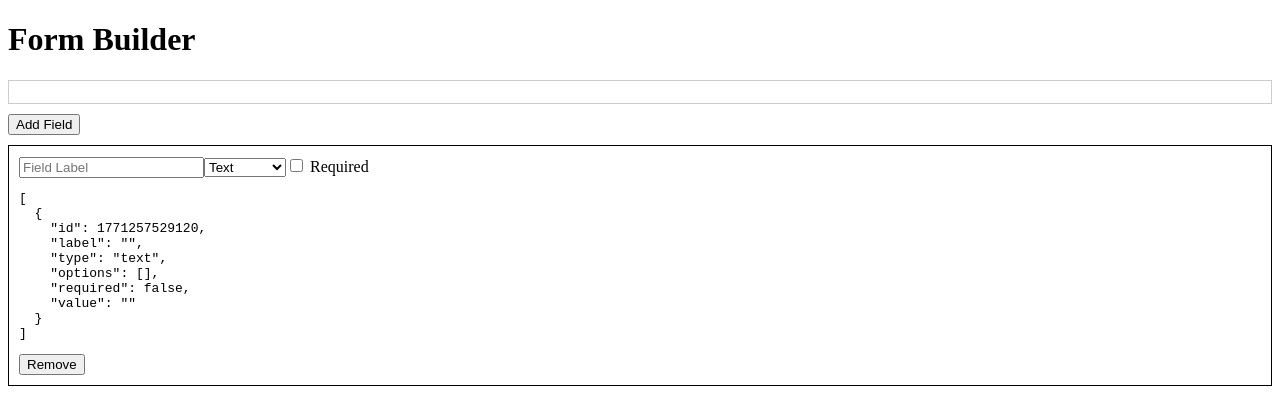
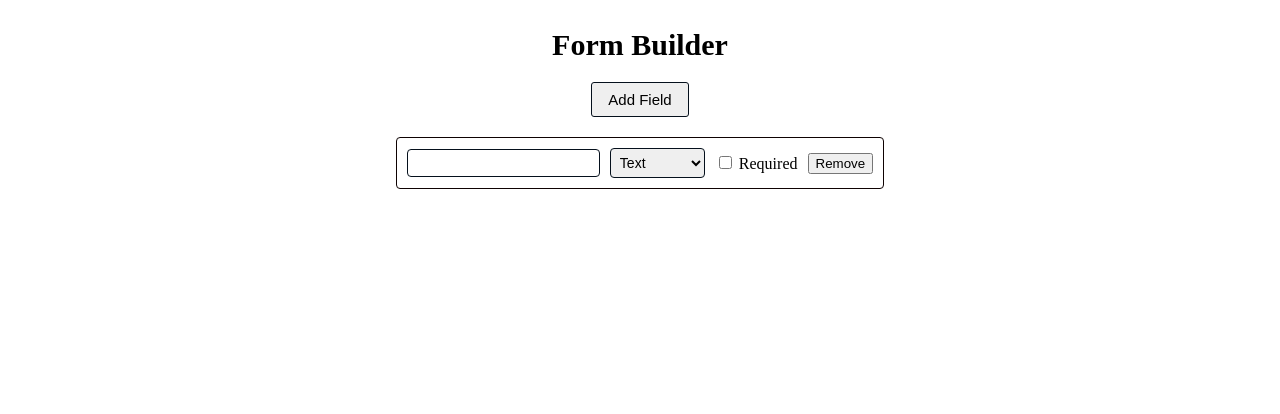
Before and after one commit to Nothingspecial2468/form-builder, a Vue app: page / in a window 1280 px wide. Both pictures are taken after a click on the button "Add Field". Shown: the top 414 px of the page. Built offline with nearby package versions, Linux system fonts and the light colour scheme.

Commit message:
Add component architecture

```diff
--- a/src/App.vue
+++ b/src/App.vue
@@ -1,5 +1,6 @@
 <script setup>
 import { useFormBuilder } from './composables/useFormBuilder';
+import FieldEditor  from './components/FieldEditor.vue';
 
 const{
   fields,
@@ -13,54 +14,60 @@ const{
 </script>
 
 <template>
-  <div>
+  <div class="container">
     <h1>Form Builder</h1>
 
-    <div v-if="fields.length === 0" style="margin-top: 16px; padding: 15px; border: 1px dashed #aaa;">
+    <div v-if="fields.length === 0" class="empty">
         <p>No fields yet!</p>
         <p>Click "Add Field" to start building your form.</p>
     </div>
 
-    <div v-else>
-        <div v-for="field in fields"
-        :key="field.id"
-        style="border: 1px solid #ccc; padding: 11px; margin: 10px 0;">
-        <!--existing field UI-->
-        </div>
-    </div>
-
     <button @click="addField">Add Field</button>
 
-    <div v-for="field in fields" :key="field.id" style="border: 1px solid black; padding: 10px; margin: 10px 0;">
-      <input type="text"
-      :value="field.label"
-      @input="updateField(field.id, {label: $event.target.value})"
-      placeholder="Field Label">
-
-      <select :value="field.type"
-      @change="updateField(field.id, {type: $event.target.value})">
-
-        <option value="text">Text</option>
-        <option value="number">Number</option>
-        <option value="select">Select</option>
-        <option value="checkbox">Checkbox</option>
-
-      </select>
-
-      <label>
-        <input type="checkbox"
-        :checked="field.required"
-        @change="updateField(field.id, {required: $event.target.checked})">
-        Required
-      </label>
-
-      <pre>{{ fields }}</pre>
-
-      <button @click="removeField(field.id)">Remove</button>
-
-    </div>
+    <FieldEditor v-for="field in fields"
+     :key="field.id"
+      :field="field"
+       @update-field="updateField"
+        @remove-field="removeField(field.id)">
+      </FieldEditor>
   </div>
 </template>
 
 <style scoped>
+.container{
+  margin: 0 auto;
+  padding: 10px;
+  max-width: 600px;
+  display: flex;
+  align-items: center;
+  flex-direction: column;
+}
+
+h1{
+  font-size: 30px;
+  font-weight: 600;
+  margin: 10px 0;
+}
+
+button{
+  margin: 10px 0;
+  padding: 8px 16px;
+  font-size: 15px;
+  cursor: pointer;
+  border-radius: 3px;
+  border: 1px solid #05101c;
+}
+
+button:hover{
+  background: #816d6d;
+  color: #05101c;
+}
+
+.empty{
+  text-align: center;
+  padding: 4px 8px;
+  border: 1px solid #05101c;
+  border-radius: 3px;
+  margin: 10px 0;
+}
 </style>
--- /dev/null
+++ b/src/components/FieldEditor.vue
@@ -0,0 +1,58 @@
+<script setup>
+const props= defineProps({
+    field: {
+        type: Object,
+        required: true
+    }
+});
+
+const emit = defineEmits(['update-field', 'remove-field']);
+
+function handleInput(key, value){
+    emit('update-field', props.field.id, {[key]: value})
+}
+</script>
+
+<template>
+    <div class="field-editor">
+        <input type="text"
+        :value="field.label"
+        @input="handleInput('label', $event.target.value)">
+
+        <select :value="field.type" @change="handleInput('type', $event.target.value)">
+            <option value="text">Text</option>
+            <option value="number">Number</option>
+            <option value="select">Select</option>
+            <option value="checkbox">Checkbox</option>
+        </select>
+
+        <label>
+            <input type="checkbox"
+            :checked="field.required"
+            @change="handleInput('required', $event.target.checked)">
+            Required
+        </label>
+
+        <button @click="$emit('remove-field', field.id)">Remove</button>
+    </div>
+</template>
+
+<style scoped>
+.field-editor{
+    padding: 10px;
+    border: 1px solid #0e0202;
+    margin: 10px 0;
+    display: flex;
+    align-items: center;
+    gap: 10px;
+    border-radius: 4px;
+}
+
+input , select{
+    padding: 5px;
+    font-size: 14px;
+    border: 1px solid #05101c;
+    border-radius: 4px;
+    flex-grow: 1;
+}
+</style>
```
